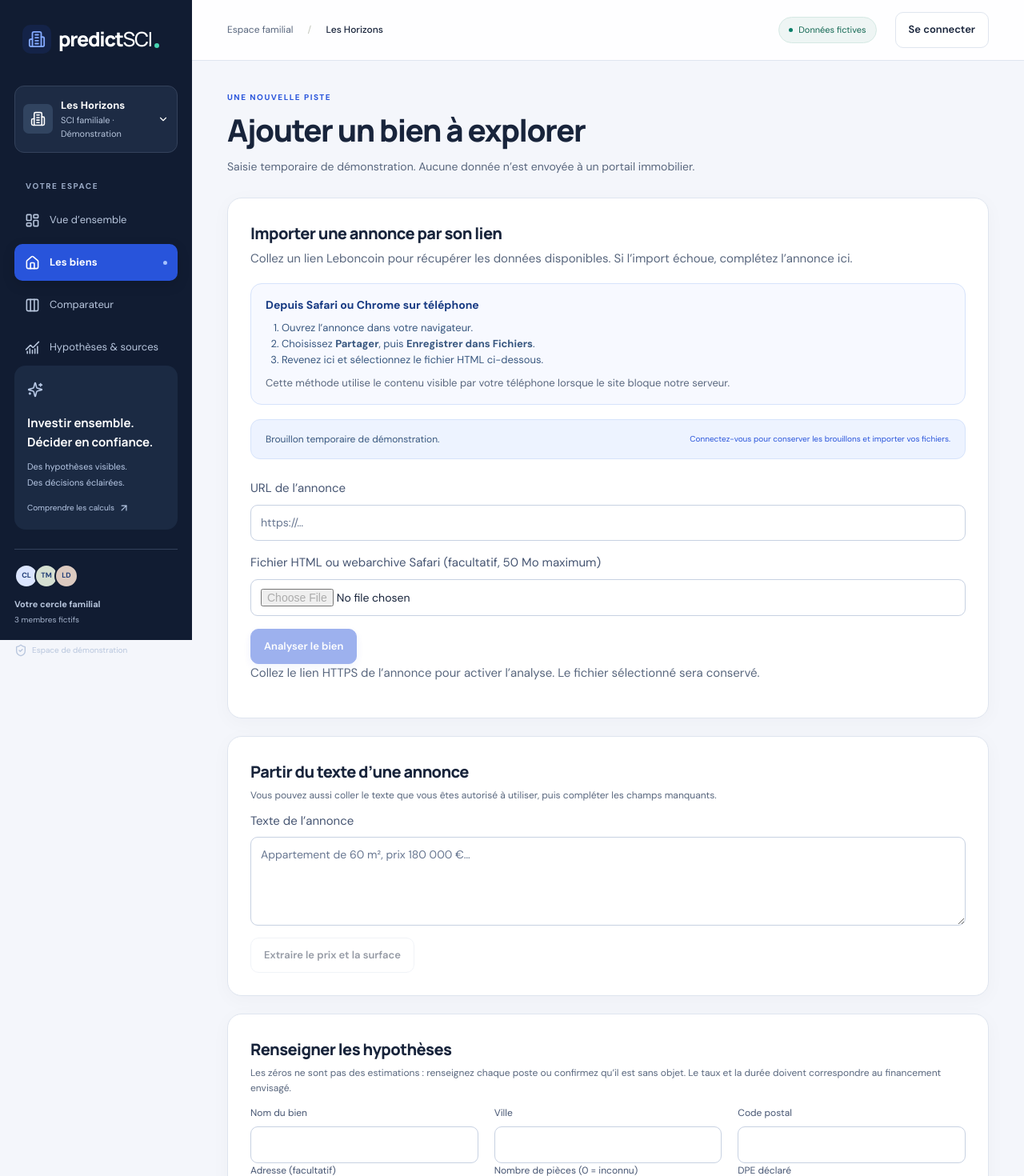
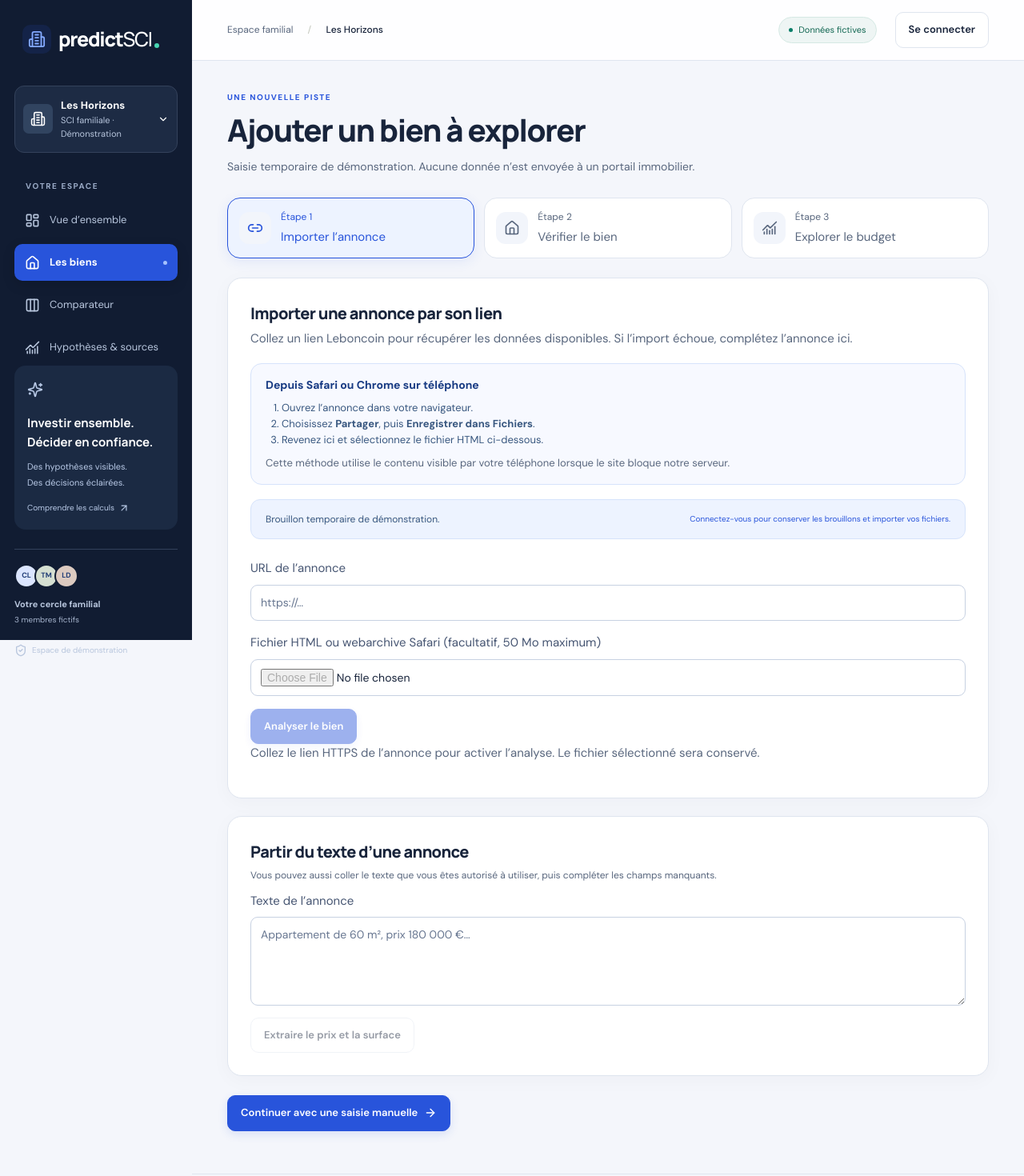
Before and after one commit to Ouinoncheh/SCI, a Next.js app: page /biens/nouveau in a window 1280 px wide. Shown: the top 1470 px of the page at 80% size. Built offline with nearby package versions, Linux system fonts and the light colour scheme.

Commit message:
Guide property creation through three animated steps

```diff
--- a/src/app/(demo)/biens/nouveau/page.tsx
+++ b/src/app/(demo)/biens/nouveau/page.tsx
@@ -1,5 +1,6 @@
 'use client';
 import { useState } from 'react';
+import { Link2, House, ChartNoAxesCombined, Check, ArrowRight, ArrowLeft } from 'lucide-react';
 import { useRouter } from 'next/navigation';
 import { investmentSchema, type Investment } from '@/financial-engine';
 import { UserTextProvider } from '@/listing-providers';
@@ -39,6 +40,9 @@ const empty: Investment = {
   reserveRate: 0,
 };
 export default function NewProperty() {
+  const [step, setStep] = useState(0);
+  const steps = ['Importer l’annonce', 'Vérifier le bien', 'Explorer le budget'];
+  const icons = [Link2, House, ChartNoAxesCombined];
   const { add, persistent, basePath, canEdit, busy } = useDemo();
   const router = useRouter();
   const [listing, setListing] = useState<ListingAttachment>();
@@ -56,6 +60,14 @@ export default function NewProperty() {
     monthlyRent: Number.isNaN(v.monthlyRent) ? 0 : v.monthlyRent,
     rentPending: Number.isNaN(v.monthlyRent) || v.rentPending === true,
   });
+  const blockers = [
+    ...(title.trim().length < 2 ? ['Renseignez un nom de bien de 2 caractères minimum.'] : []),
+    ...(!city.trim() ? ['Renseignez la ville.'] : []),
+    ...(!/^\d{5}$/.test(postcode) ? ['Renseignez un code postal de 5 chiffres.'] : []),
+    ...(!valid.success ? valid.error.issues.map((issue) => `${issue.path[0] === 'price' ? 'Prix d’achat' : issue.path[0] === 'area' ? 'Surface' : 'Hypothèses financières'} : ${issue.message}`) : []),
+    ...(!confirmed ? ['Cochez la confirmation des hypothèses.'] : []),
+    ...(!canEdit ? ['Un accès en modification à la SCI est nécessaire.'] : []),
+  ];
   function extract() {
     const data = new UserTextProvider().normalizeListing(text);
     if (data.city) setCity(data.city);
@@ -77,9 +89,21 @@ export default function NewProperty() {
         }
         action={false}
       />
+      <nav className="property-steps" aria-label="Étapes de création du bien">
+        {steps.map((label, index) => {
+          const Icon = icons[index];
+          return <button key={label} type="button" aria-current={step === index ? 'step' : undefined}
+            onClick={() => setStep(index)} className={step === index ? 'active' : ''}>
+            <span className="step-symbol"><Icon size={20} aria-hidden="true" /></span>
+            <span><small>Étape {index + 1}</small>{label}</span>
+          </button>;
+        })}
+      </nav>
+      <div className="guided-stage" hidden={step !== 0}>
       <ListingImport
         onApply={(data, attachment) => {
           setListing(attachment);
+          setStep(1);
           setTitle(data.title ?? '');
           setCity(data.city ?? '');
           setPostcode(data.postcode ?? '');
@@ -125,7 +149,9 @@ export default function NewProperty() {
           </p>
         )}
       </section>
-      <section className="panel">
+      <div className="guided-actions"><button type="button" className="button primary" onClick={() => setStep(1)}>Continuer avec une saisie manuelle <ArrowRight size={16} aria-hidden="true" /></button></div>
+      </div>
+      <section className="panel" hidden={step === 0}>
         <form
           onSubmit={async (e) => {
             e.preventDefault();
@@ -150,11 +176,18 @@ export default function NewProperty() {
             if (savedId) router.push(`${basePath}/biens/${savedId}`);
           }}
         >
-          <h2>Renseigner les hypothèses</h2>
+          <div className="guided-stage" hidden={step !== 1}>
+          <h2>Les informations essentielles</h2>
+          <p>Vérifiez les informations de l’annonce. Le loyer et les frais pourront être affinés ensuite.</p>
+          </div>
+          <div className="guided-stage" hidden={step !== 2}>
+          <h2>Préparer votre première analyse</h2>
           <p className="muted">
             Les zéros ne sont pas des estimations : renseignez chaque poste ou confirmez qu’il est
             sans objet. Le taux et la durée doivent correspondre au financement envisagé.
           </p>
+          </div>
+          <div className="guided-stage" hidden={step !== 1}>
           <div className="form-grid">
             <label>
               Nom du bien
@@ -212,6 +245,11 @@ export default function NewProperty() {
               </select>
             </label>
           </div>
+          <InvestmentFields value={v} onChange={setV} groups={[{name: 'Votre point de départ', fields: [['price', 'Prix d’achat', '€'], ['area', 'Surface habitable', 'm²']]}]} />
+          <div className="guided-actions"><button type="button" className="button" onClick={() => setStep(0)}><ArrowLeft size={16} aria-hidden="true" /> Retour</button><button type="button" className="button primary" onClick={() => setStep(2)}>Explorer le budget <ArrowRight size={16} aria-hidden="true" /></button></div>
+          </div>
+          <div className="guided-stage" hidden={step !== 2}>
+          <p className="demo-notice">Vous pouvez enregistrer sans loyer connu. L’estimation locale vous aidera à choisir une hypothèse, que vous pourrez modifier plus tard.</p>
           <InvestmentFields value={v} onChange={setV} />
           <RentEstimator
             key={listing?.normalized?.propertyType ?? 'manual'}
@@ -251,11 +289,14 @@ export default function NewProperty() {
             type="submit"
             className="button primary"
             disabled={
-              !valid.success || !confirmed || !title.trim() || !city.trim() || !canEdit || busy
+              blockers.length > 0 || busy
             }
           >
             {persistent ? 'Enregistrer le bien' : 'Créer l’analyse temporaire'}
           </button>
+          {blockers.length > 0 ? <div className="save-checklist" role="status"><strong>Avant d’enregistrer</strong><ul>{blockers.map((reason, index) => <li key={index}>{reason}</li>)}</ul><button className="button" type="button" onClick={() => setStep(1)}>Revoir les informations du bien</button></div> : <p className="positive"><Check size={16} aria-hidden="true" /> Votre bien est prêt à être enregistré.</p>}
+          <div className="guided-actions"><button type="button" className="button" onClick={() => setStep(1)}><ArrowLeft size={16} aria-hidden="true" /> Retour aux informations</button></div>
+          </div>
         </form>
       </section>
     </>
--- a/src/app/modern.css
+++ b/src/app/modern.css
@@ -313,6 +313,20 @@ main {
 .import-help p {
   margin: 8px 0 0;
 }
+.property-steps { display: grid; grid-template-columns: repeat(3, minmax(0, 1fr)); gap: 12px; margin: 24px 0; }
+.property-steps button { display: flex; gap: 12px; align-items: center; text-align: left; min-height: 76px; padding: 14px; border: 1px solid var(--border); border-radius: 16px; background: white; color: var(--muted); cursor: pointer; transition: background 180ms, border-color 180ms, box-shadow 180ms; }
+.property-steps button.active { color: var(--accent); background: #edf3ff; border-color: var(--accent); box-shadow: 0 4px 16px #2854db18; }
+.property-steps small { display: block; margin-bottom: 4px; font-size: 12px; }
+.step-symbol { display: grid; place-items: center; width: 40px; height: 40px; border-radius: 12px; background: #f2f5fb; flex-shrink: 0; }
+.guided-stage:not([hidden]) { animation: guided-enter 220ms ease-out; }
+.guided-stage[hidden], .panel[hidden] { display: none; }
+.guided-actions { display: flex; flex-wrap: wrap; gap: 12px; margin: 24px 0 8px; }
+.guided-actions .button { display: inline-flex; align-items: center; gap: 8px; min-height: 44px; }
+.save-checklist { padding: 18px; margin-top: 16px; background: #fff8ec; border: 1px solid #e8c891; border-radius: 14px; color: #714813; }
+.save-checklist ul { padding-left: 20px; line-height: 1.7; }
+@keyframes guided-enter { from { opacity: 0; transform: translateY(6px); } to { opacity: 1; transform: translateY(0); } }
+@media (max-width: 600px) { .property-steps { gap: 6px; } .property-steps button { flex-direction: column; align-items: flex-start; padding: 10px; font-size: 12px; } .property-steps small { font-size: 11px; } }
+@media (prefers-reduced-motion: reduce) { .guided-stage:not([hidden]) { animation: none; } .property-steps button { transition: none; } }
 .stats-grid {
   gap: 18px;
   margin: 28px 0 38px;
```
